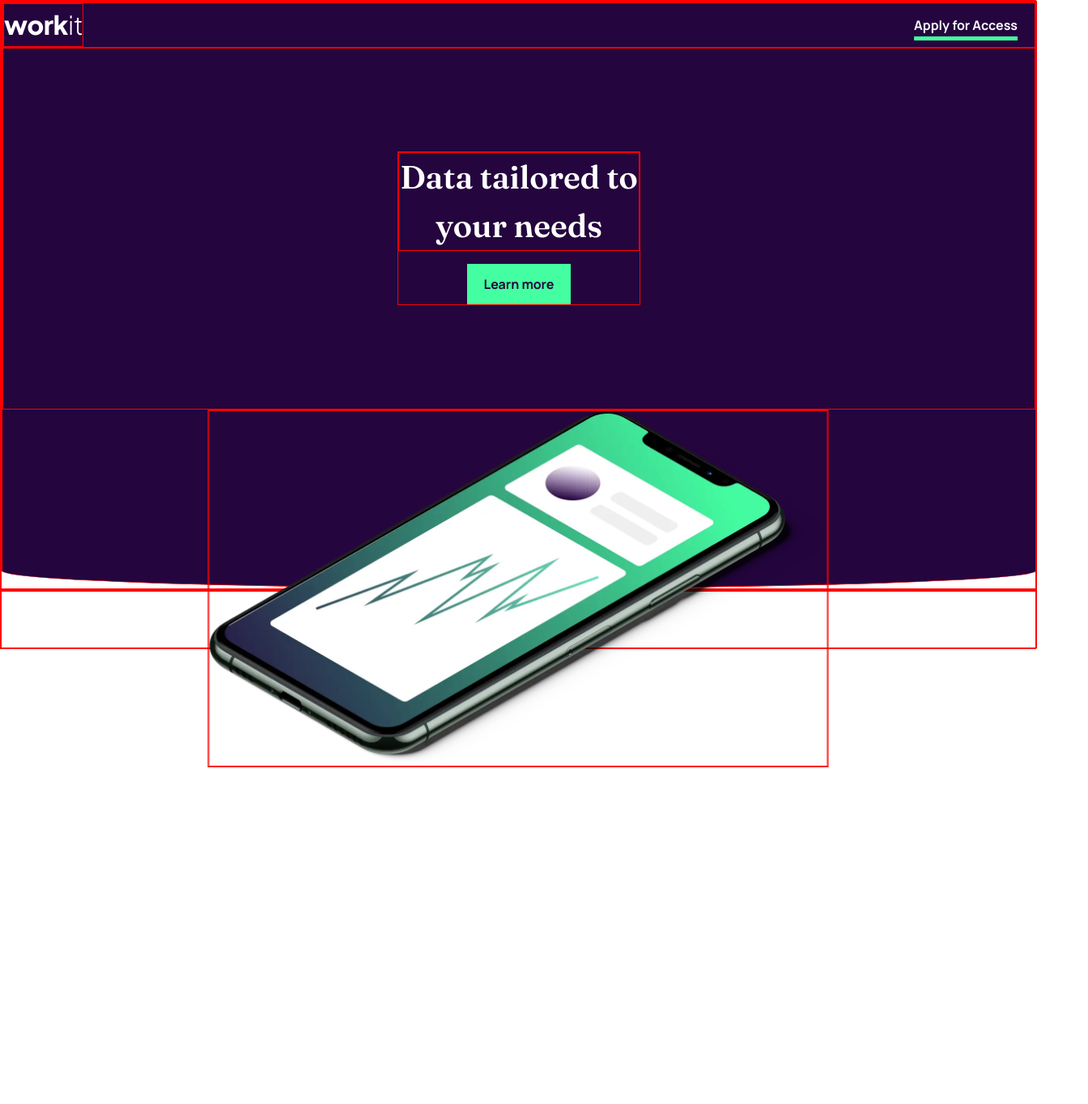
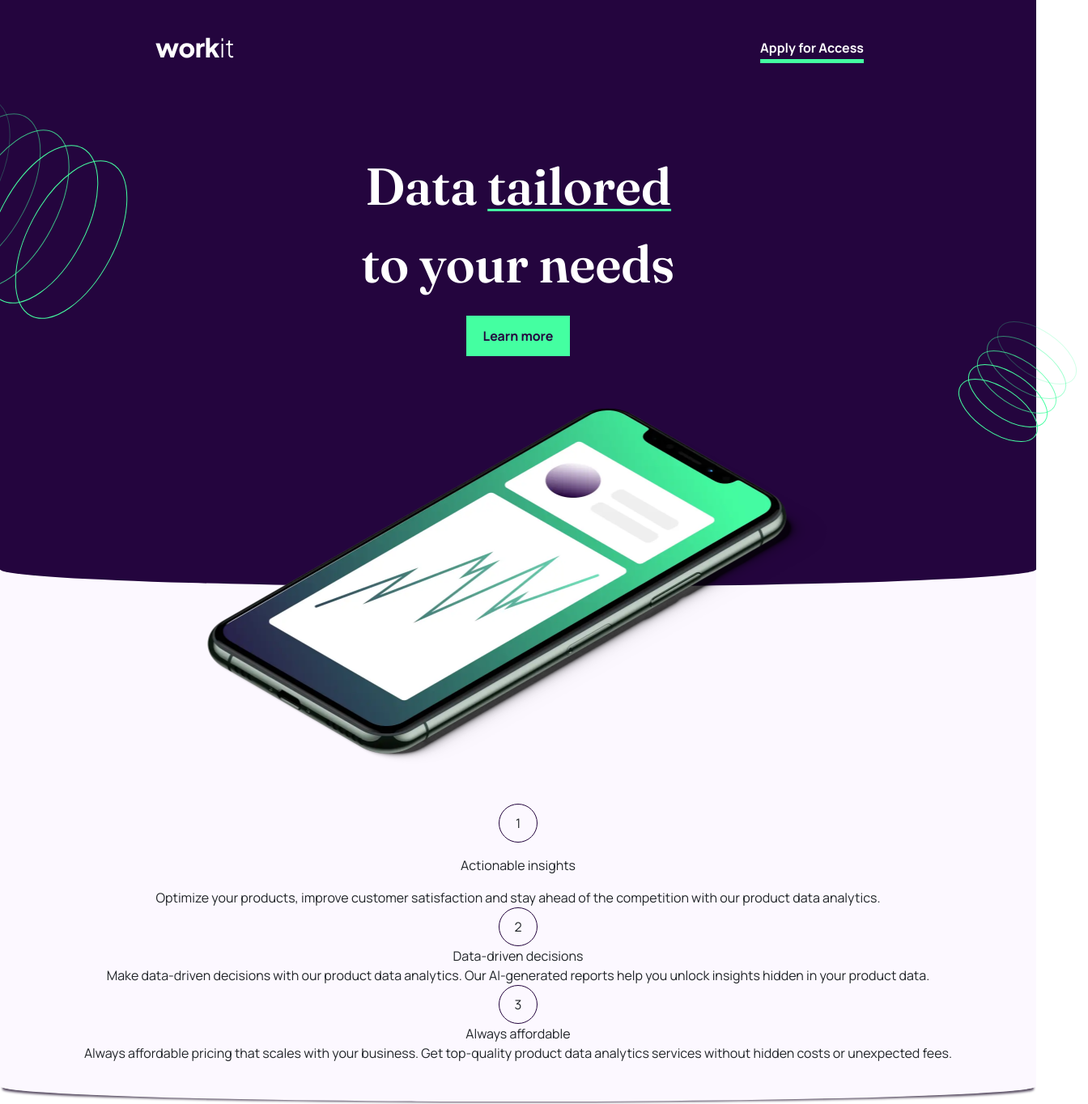
Before and after one commit to WestSopho/frontend-workit-landing-page, a plain HTML site: page index.html in a window 1280 px wide. Shown: the top 1364 px of the page at 81% size, 1344 px wide, since content can reach past the window. Before the commit the page ends 948 px from the top, so only its background shows below. Drawn offline with nearby package versions, Linux system fonts and the light colour scheme.

Commit message:
header done

```diff
--- a/css/main.css
+++ b/css/main.css
@@ -1,12 +1,15 @@
 /* Media query for extra small devices and all devices */
 @media screen and (min-width: 0) {
+    .header-bar{
+        padding: 2.5% 5%;
+    }
     .heading-l{
         font-size: 2.5rem;
         font-weight: 600;
     }
     .header-content{
-        max-width: 300px;
-        margin: 10% 0;
+        max-width: 400px;
+        margin: 5% 0;
     }
     header{
         border-radius: 0 0 50% 50% / 0 0 3% 3%;
@@ -17,10 +20,31 @@
         transform: translateX(-50%);
         width: 90%;
     }
+    main{
+        border-radius: 0 0 50% 50% / 0 0 3% 3%;
+        box-shadow: 0px 4px 3px -3px var(--davy-grey);
+    }
+    .creator-info{
+        color: white;
+        background-color: var(--dark-purple);
+    }
+    #bg-pattern-1{
+        top: -5%;
+        left: -12%;
+    }
+    #bg-pattern-2{
+        bottom: -15%;
+        right: -5%;
+    }
 
 }
 
 /* Media query for small devices and beyond */
-@media screen and (min-width: 576) {
-
+@media screen and (min-width: 576px) {
+    .header-bar{
+        padding: 2.5% 15%;
+    }
+    .heading-l{
+        font-size: 4rem;
+    }
 }
--- a/css/styles.css
+++ b/css/styles.css
@@ -25,13 +25,18 @@
     margin: 0;
     padding: 0;
     box-sizing: border-box;
-    border: 1px solid red;
     font-family: "Manrope" !important;
 }
 
+/* Define background colors */
 .bg-dark-purple{
     background-color: var(--dark-purple);
 }
+
+.bg-ghost-white{
+    background-color: var(--ghost-white);
+}
+
 
 /* Define typography classes */
 .heading-l, .heading-m, .heading-s{
@@ -70,3 +75,19 @@
     background-color: inherit;
     color: var(--eucaplyptus);
 }
+
+/* Add circle enumeration */
+.circle{
+    height: 48px;
+    width: 48px;
+    border: 1px solid var(--dark-purple);
+    border-radius: 50%;
+
+}
+
+.underline{
+    text-decoration: underline;
+    text-decoration-color: var(--eucaplyptus);
+    text-decoration-thickness: 3px;
+    text-underline-offset: 5px;
+}
--- a/index.html
+++ b/index.html
@@ -11,11 +11,12 @@
   <link rel="stylesheet" href="css/main.css">
 
 </head>
-<body class="min-vh-100 min-vw-100 max-vw-100">
+<body class="min-vh-100 overflow-x-hidden">
   <!-- Header -->
+  <div class="bg-ghost-white">
     <header class="bg-dark-purple w-100">
       <!-- Header Bar -->
-    <div class="d-flex justify-content-between">
+      <div class="header-bar d-flex justify-content-between">
         <img src="assets/images/logo-light.svg" alt="workit-logo-dark">
         <button class="btn secondary-button">Apply for Access</button>
       </div>
@@ -23,10 +24,17 @@
       <!-- Header Content Wrapper -->
       <div class="position-relative d-flex flex-column justify-content-center align-items-center">
         <!-- Header Content -->
-      <div class="header-content d-flex flex-column justify-content-center align-items-center gap-3">
-        <div class="heading-l text-center text-white">Data tailored to your needs</div>
+        <div class="header-content d-flex flex-column justify-content-center align-items-center gap-3 p-sm-1 p-md-0">
+          <div class="heading-l text-center text-white">Data <span class="heading-l underline">tailored</span> to your needs</div>
           <button class="btn primary-button">Learn more</button>
         </div>
+        <div class="d-none d-md-block position-absolute" id="bg-pattern-1">
+          <img src="assets/images/bg-pattern-1.svg" alt="">
+        </div>
+        <div class="d-none d-md-block position-absolute" id="bg-pattern-2">
+          <img src="assets/images/bg-pattern-2.svg" alt="">
+        </div>
+
       </div>
 
       <!-- Image hero -->
@@ -34,16 +42,88 @@
         <img class="w-100 image-hero" id="image-hero" src="assets/images/image-hero.webp" alt="">
       </div>
     </header>
+  </div>
 
   <!-- Main -->
-  <main>
+  <div class="bg-white">
+    <main class="container-fluid bg-ghost-white">
+      <!-- Row  -->
+      <div class="row py-5">
+        <!-- Col 1  -->
+        <div class="col-12">
+          <!-- Traits -->
+          <div class="d-flex flex-column justify-content-center align-items-center gap-3">
+            <div class="circle d-flex justify-content-center align-items-center">
+              1
+            </div>
+            <div>Actionable insights</div>
+            <div>Optimize your products, improve customer satisfaction and stay ahead of the competition
+              with our product data analytics.</div>
+          </div>
+        </div>
+        <!-- Col 2 -->
+        <div class="col-12">
+          <!-- Traits -->
+          <div class="d-flex flex-column justify-content-center align-items-center">
+            <div class="circle d-flex justify-content-center align-items-center">2</div>
+            <div>
+              Data-driven decisions
+            </div>
+            <div>
+              Make data-driven decisions with our product data analytics. Our AI-generated reports help
+              you unlock insights hidden in your product data.
+            </div>
+          </div>
+        </div>
+        <!-- Col 3 -->
+        <div class="col-12">
+          <!-- Traits -->
+          <div class="d-flex flex-column justify-content-center align-items-center">
+            <div class="circle d-flex justify-content-center align-items-center">3</div>
+            <div>
+              Always affordable
+            </div>
+            <div>
+              Always affordable pricing that scales with your business. Get top-quality product data
+              analytics services without hidden costs or unexpected fees.
+            </div>
+          </div>
+        </div>
+      </div>
+    </main>
+  </div>
 
-
-  </main>
+  <!-- Creator -->
+  <div class="creator py-5">
+    <div class="creator-img w-100">
+      <img class="w-100" src="assets/images/image-founder.webp" alt="">
+    </div>
+    <div class="creator-info position-relative z-1">
+      <div>Be the first to test</div>
+      <div>Hi, I'm Louis Graham, the founder of the company. Book a demo call with me to become a
+        beta tester for our app and kickstart your company. Apply for access below and I’ll be
+        in touch to schedule a call.</div>
+    </div>
+  </div>
 
   <!-- Footer -->
   <footer>
-
+    <div class="w-100 d-flex flex-column justify-content-center align-items-center">
+      <div>
+        <img src="assets/images/logo-dark.svg" alt="workit logo dark">
+      </div>
+      <div class="row">
+        <div class="col-4">
+          <img src="assets/images/icon-facebook.svg" alt="webkit facebook">
+        </div>
+        <div class="col-4">
+          <img src="assets/images/icon-twitter.svg" alt="webkit twitter">
+        </div>
+        <div class="col-4">
+          <img src="assets/images/icon-instagram.svg" alt="webkit instagram">
+        </div>
+      </div>
+    </div>
   </footer>
 
   <script src="https://cdn.jsdelivr.net/npm/bootstrap@5.3.2/dist/js/bootstrap.bundle.min.js" integrity="sha384-C6RzsynM9kWDrMNeT87bh95OGNyZPhcTNXj1NW7RuBCsyN/o0jlpcV8Qyq46cDfL" crossorigin="anonymous"></script>
--- a/js/main.js
+++ b/js/main.js
@@ -4,21 +4,21 @@
 
 var imageHero = document.getElementById("image-hero");
 var header = document.querySelector("header");
+var main = document.querySelector("main");
 var headerPadding = header.style.paddingBottom;
-
+var mainPadding = header.style.paddingTop
 
 function adjustHero(){
     var height = document.getElementById("image-hero").offsetHeight;
     console.log(height);
     header.style.paddingBottom = headerPadding + (height / 2)  + "px";
+    main.style.paddingTop = mainPadding+ (height / 2) + 'px';
 }
 
 window.addEventListener("load", function(){
-    console.log("ayuda load");
     adjustHero();
 })
 
 window.addEventListener("resize", function(){
-    console.log("ayuda resize");
     adjustHero();
 })
```
Lines whose indentation alone changed are shown as unchanged.
